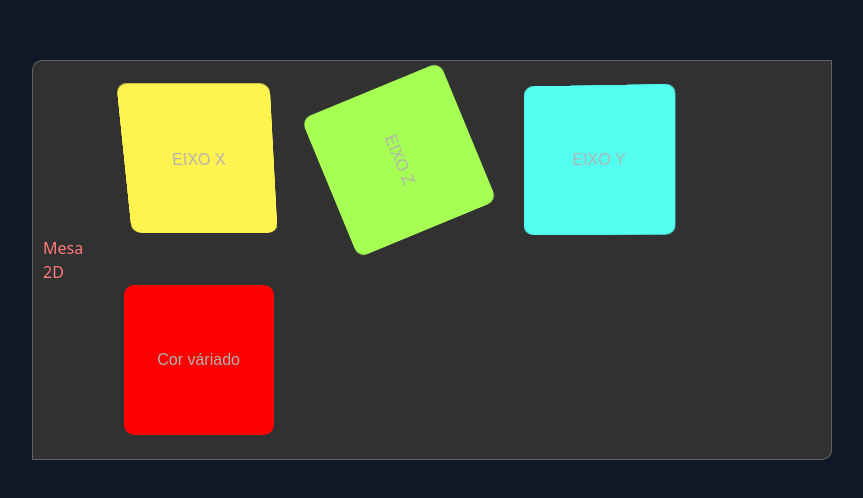
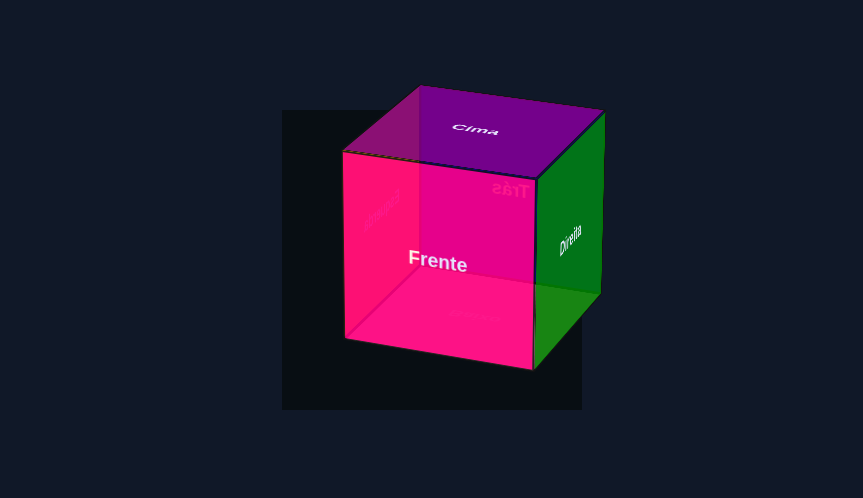
Before and after one commit to Filipe520/estudos-front-end-3D, a Next.js app: page / in a window 1280 px wide. Shown: the part 140-638 px from the top of the page, without its empty margins (208-1071 px from the left). Built offline with nearby package versions, Linux system fonts and the light colour scheme.

Commit message:
adicionando cubo 3D v3

```diff
--- a/app/page.tsx
+++ b/app/page.tsx
@@ -2,6 +2,7 @@ import VideoCarousel from "@/components/VideoCarousel";
 import Aula01_3D from "@/components/Cubo3D";
 import Cubo2D_v1 from "@/components/Cubo2D";
 import Cubo2D_v2 from "@/components/Cubo2D_v2";
+import Cubo3D from "@/components/Cubo3D_v3";
 
 export default function Home() {
   const videos = ["/videos/v1.mp4", "/videos/v2.mp4", "/videos/v3.mp4"];
@@ -9,7 +10,7 @@ export default function Home() {
   return (
     <div className="flex items-center justify-center h-screen bg-gray-900">
       {/* <VideoCarousel videos={videos} /> */}
-      <Cubo2D_v2 />
+      <Cubo3D />
     </div>
   );
 }
--- /dev/null
+++ b/components/Cubo3D_v3.tsx
@@ -0,0 +1,16 @@
+import "./css/cubo3D_v3.css";
+
+export default function Cubo3D() {
+  return (
+    <div className="palco">
+      <div className="cubo">
+        <div className="face frente">Frente</div>
+        <div className="face tras">Trás</div>
+        <div className="face direita">Direita</div>
+        <div className="face esquerda">Esquerda</div>
+        <div className="face cima">Cima</div>
+        <div className="face baixo">Baixo</div>
+      </div>
+    </div>
+  );
+}
--- /dev/null
+++ b/components/css/cubo3D_v3.css
@@ -0,0 +1,80 @@
+/* Palco = cenário com perspectiva */
+.palco {
+    width: 300px;
+    height: 300px;
+    margin: 60px auto;
+    perspective: 3000px;
+    /* profundidade da câmera */
+
+    background-color: #080e13;
+}
+
+/* Cubo = container que segura as faces */
+@keyframes AnimationCubo3D {
+    from {
+        transform: rotateX(-20deg) rotateY(0deg) translate3d(100px, 0, 0);
+    }
+
+    to {
+        transform: rotateX(360deg) rotateY(360deg) translate3d(100px, 0, 0);
+    }
+}
+
+.cubo {
+    width: 200px;
+    height: 200px;
+    position: relative;
+    transform-style: preserve-3d;
+    /* mantém os filhos em 3D */
+    transform: rotateX(-20deg) rotateY(20deg);
+
+    animation: AnimationCubo3D 3s ease-in-out infinite;
+    /* giro inicial */
+}
+
+
+/* Face = cada lado do cubo */
+.face {
+    position: absolute;
+    width: 200px;
+    height: 200px;
+    display: flex;
+    align-items: center;
+    justify-content: center;
+    font-weight: bold;
+    color: white;
+    font-size: 20px;
+    opacity: 0.9;
+    border: 2px solid #111;
+}
+
+/* Cada lado com cor e posição */
+.frente {
+    background: rgb(255, 0, 128);
+    transform: translateZ(100px);
+}
+
+.tras {
+    background: blue;
+    transform: rotateY(180deg) translateZ(100px);
+}
+
+.direita {
+    background: green;
+    transform: rotateY(90deg) translateZ(100px);
+}
+
+.esquerda {
+    background: orange;
+    transform: rotateY(-90deg) translateZ(100px);
+}
+
+.cima {
+    background: purple;
+    transform: rotateX(90deg) translateZ(100px);
+}
+
+.baixo {
+    background: pink;
+    transform: rotateX(-90deg) translateZ(100px);
+}
```
